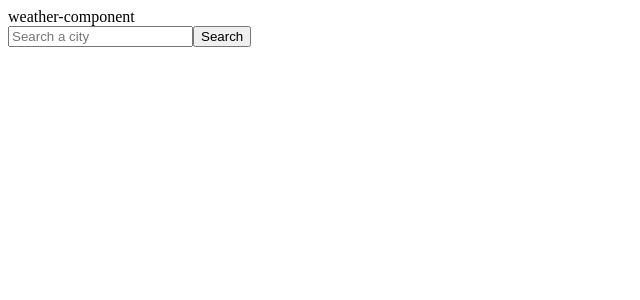
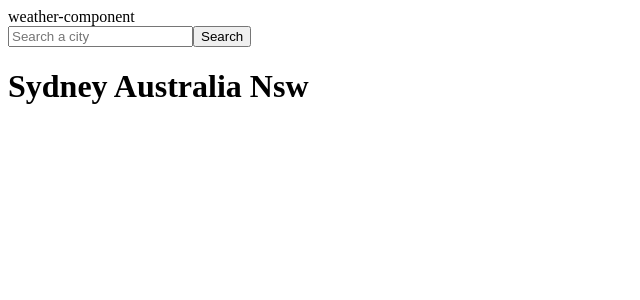
Before and after one commit to gbbrambila/weather-forecast-challenge, a React (Create React App) app: page / in a window 1280 px wide. Shown: the top 300 px of the page, without its empty margins (0-640 px from the left). Built offline with nearby package versions, Linux system fonts and the light colour scheme.

Commit message:
Created CurrentLocationComponent.js

```diff
--- a/src/components/weather-component/WeatherComponent.js
+++ b/src/components/weather-component/WeatherComponent.js
@@ -1,5 +1,6 @@
 import React, { Component } from 'react'
 import SearchBarComponent from './search-bar/SearchBarComponent'
+import CurrentLocationComponent from './current-location/CurrentLocationComponent'
 
 class WeatherComponent extends Component {
     render() {
@@ -10,7 +11,7 @@ class WeatherComponent extends Component {
 
                 <SearchBarComponent />
 
-
+                <CurrentLocationComponent />
 
             </div>
         )
--- /dev/null
+++ b/src/components/weather-component/current-location/CurrentLocationComponent.js
@@ -0,0 +1,13 @@
+import React, { Component } from 'react'
+
+class CurrentLocationComponent extends Component {
+    render() {
+        return(
+            <div class="current-location">
+                <h1>Sydney Australia Nsw</h1>
+            </div>
+        )
+    }
+}
+
+export default CurrentLocationComponent;
```
